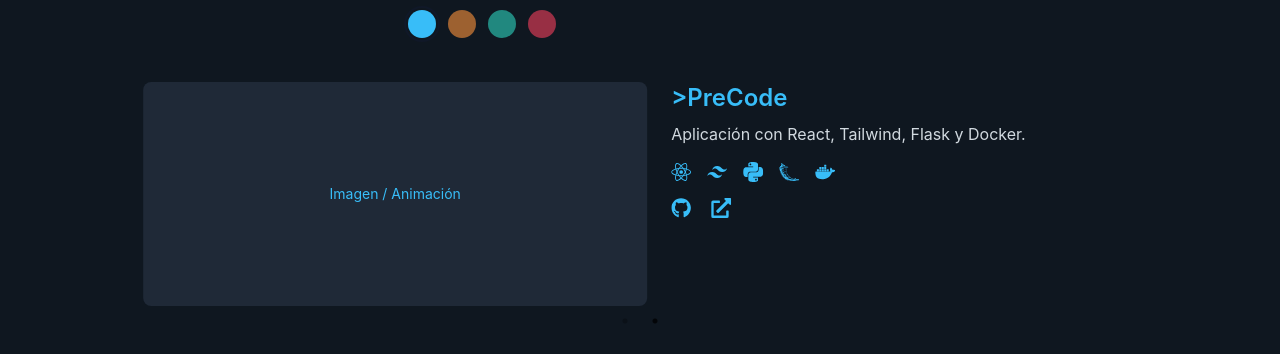
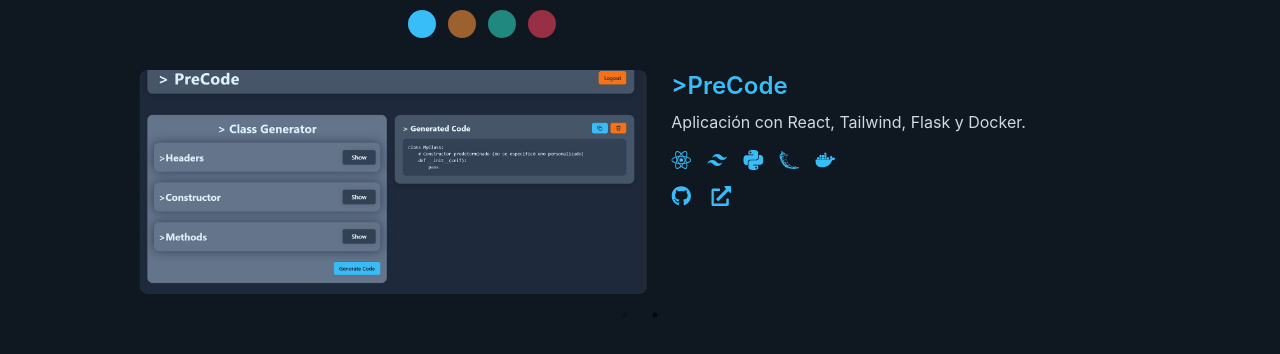
Before and after one commit to MateoLiberatore/portfolio, a React (Vite) app: page / in a window 1280 px wide. Shown: the part 560-914 px from the top of the page. Built offline with nearby package versions, Linux system fonts and the light colour scheme.

Commit message:
project images

```diff
--- a/src/components/Carrousell.jsx
+++ b/src/components/Carrousell.jsx
@@ -5,8 +5,7 @@ import "slick-carousel/slick/slick.css";
 import "slick-carousel/slick/slick-theme.css";
 
 const styles = {
-  root: ["w-full", "h-full", "mx-auto","p-1","mt-2"].join(" "),
-  // Aumento del padding en slideWrap
+  root: ["w-full", "h-full", "mx-auto"].join(" "),
   slideWrap: ["px-10", "sm:px-16", "h-full"].join(" ")
 };
 
@@ -17,15 +16,29 @@ const projects = [
     description: "Interfaz moderna con HTML, CSS y JS con animaciones personalizadas.",
     stack: ["js", "css", "html"],
     repo: "#",
-    url: "#"
+    url: "#",
+    image: (
+        <img
+          src={"/portfolio/mech.jpeg"}
+          alt="Pixel Mech Mayhem"
+          className="w-full h-full object-cover rounded-lg object-[0%_98%]"
+        />
+    )
   },
   {
     id: 2,
     title: ">PreCode",
-    description: "Aplicación con React, Tailwind, Flask y Docker.",
+    description: "Aplicación con React, Tailwind, Flask y Docker.\r\n",
     stack: ["react", "tailwind", "python", "flask", "docker"],
     repo: "#",
-    url: "#"
+    url: "#",
+    image: (
+        <img
+          src={"/portfolio/precode.jpeg"}
+          alt="PreCode App"
+          className="w-full h-full object-cover rounded-lg object-[30%_80%]"
+        />
+    )
   }
 ];
 
--- a/src/components/Personal.jsx
+++ b/src/components/Personal.jsx
@@ -74,9 +74,9 @@ const styles = {
     "font-bold", "text-accent", "tracking-tight", "leading-tight",
     "text-2xl",
     "sm:text-4xl",
-    "min-[720px]:text-6xl",
-    "min-[1080px]:text-7xl",
-    "min-[1280px]:text-8xl"
+    "min-[720px]:text-5xl",
+    "min-[1080px]:text-6xl",
+    "min-[1280px]:text-7xl"
   ].join(" "),
 
   description: [
--- a/src/components/elements/ProjectCard.jsx
+++ b/src/components/elements/ProjectCard.jsx
@@ -21,9 +21,15 @@ const styles = {
     "min-[720px]:justify-start"
   ].join(" "),
 
-  imgBox: [
+  imgBase: [
     "w-full", "h-48", "sm:h-56", "min-[720px]:h-64", "min-[1280px]:h-72",
-    "bg-secondary", "rounded-lg", "grid", "place-items-center", "text-sm", "text-accent"
+    "rounded-lg",
+    // FIX: Agregamos overflow-hidden para recortar correctamente la imagen dentro del contenedor redondeado y eliminar el borde inferior.
+    "overflow-hidden"
+  ].join(" "),
+
+  imgPlaceholder: [
+    "bg-secondary", "grid", "place-items-center", "text-sm", "text-accent"
   ].join(" "),
 
   contentWrap: [
@@ -31,8 +37,10 @@ const styles = {
     "flex", "flex-col", "gap-4",
     "justify-between",
     "items-center", "text-center",
+    "px-4",
     "min-[720px]:w-1/2",
-    "min-[720px]:items-start", "min-[720px]:text-left"
+    "min-[720px]:items-start", "min-[720px]:text-left",
+    "min-[720px]:px-0"
   ].join(" "),
 
   title: [
@@ -57,10 +65,14 @@ const styles = {
 };
 
 export default function ProjectCard({ image, title, description, stack = [], repo, url }) {
+  // Aplicamos los estilos de ProjectCard.jsx (imgBase) más los de placeholder si 'image' está vacío.
+  const imgBoxClasses = styles.imgBase + " " + (image ? "" : styles.imgPlaceholder);
+
   return (
     <article className={styles.articleBase}>
       <div className={styles.imgWrap}>
-        <div className={styles.imgBox}>
+        {/* El contenedor ahora tiene overflow-hidden */}
+        <div className={imgBoxClasses}>
           {image || "Imagen / Animación"}
         </div>
       </div>
```
Also changed, not shown: public/mech.jpeg (added), public/precode.jpeg (added).
